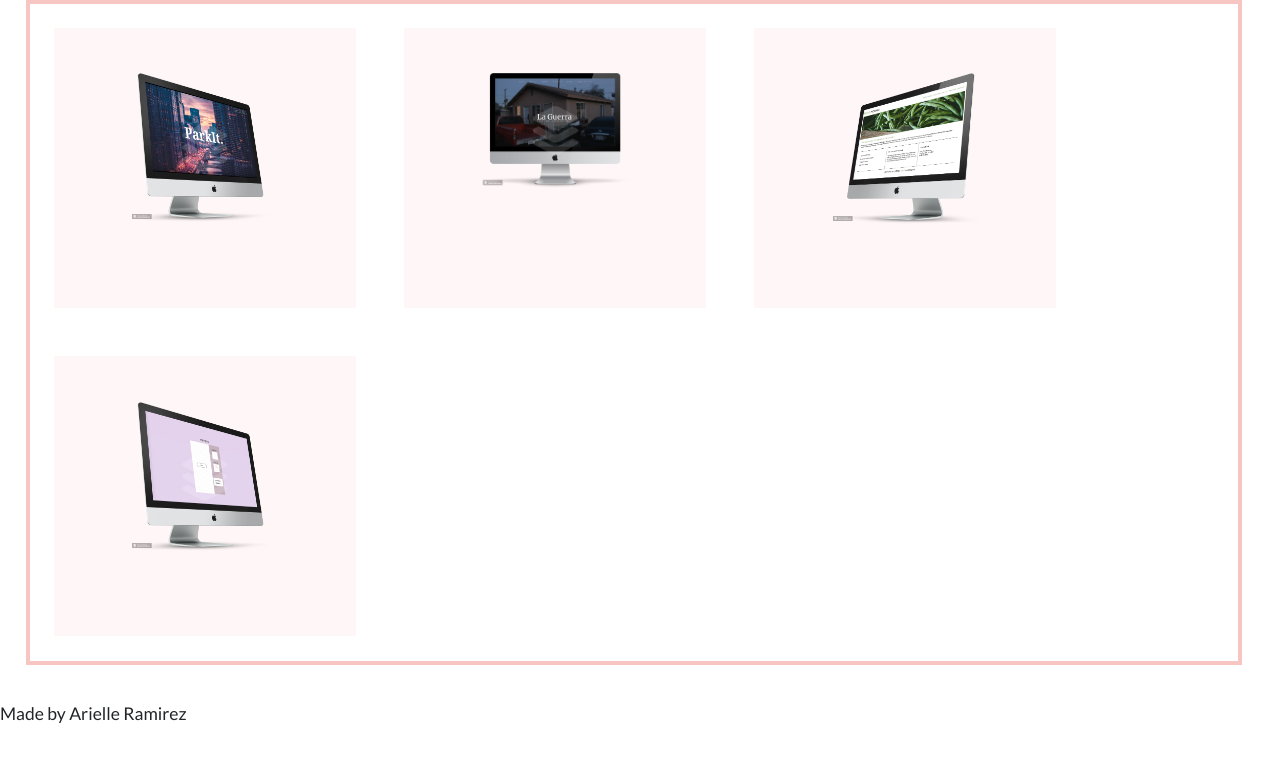
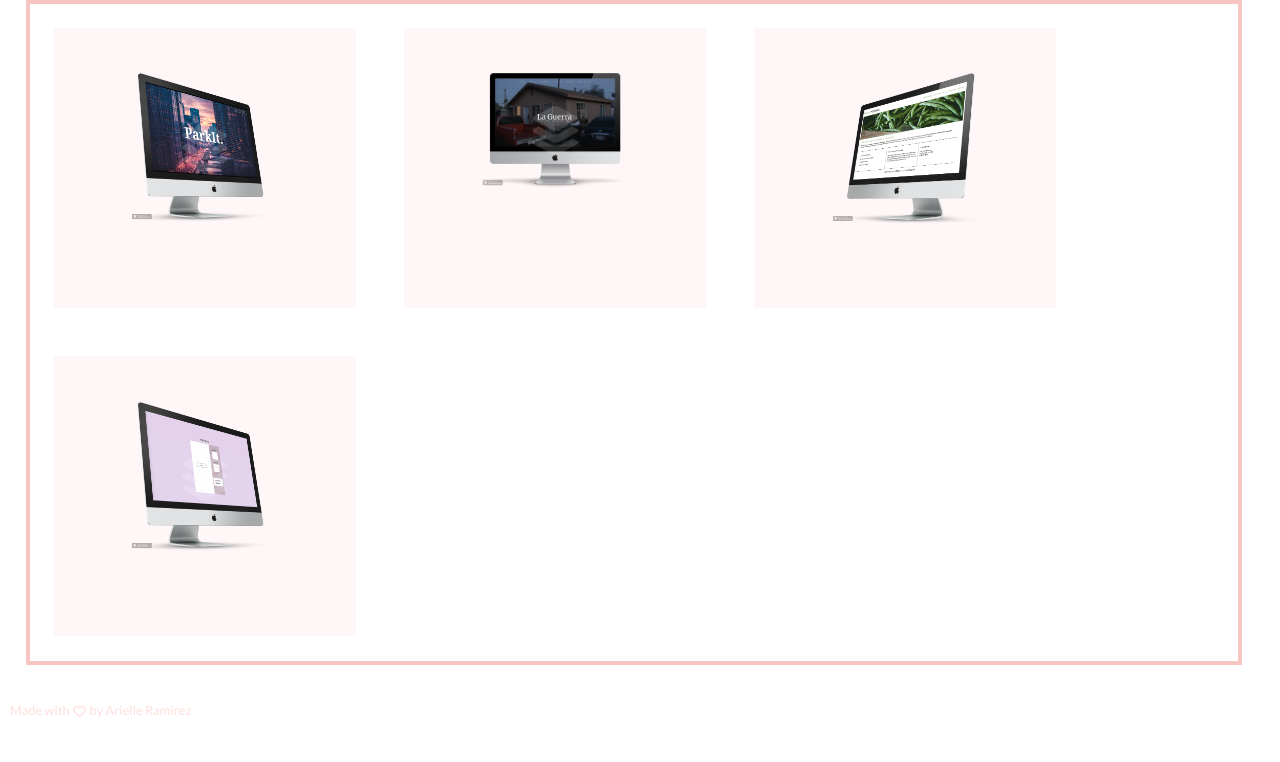
Before and after one commit to arielleramirez/portfolio, a React (Create React App) app: page /projects in a window 1280 px wide. Shown: the top 762 px of the page. Built offline with nearby package versions, Linux system fonts and the light colour scheme; a web font is replaced by a local one.

Commit message:
added finishing touches

```diff
--- a/src/Components/Projects.js
+++ b/src/Components/Projects.js
@@ -9,6 +9,7 @@ import tetris from "../images/tetris.png";
 import tetris1 from "../images/tetris1.png";
 import tetris2 from "../images/tetris2.png";
 import tetris3 from "../images/tetris3.png";
+import heart from "../images/heart.png";
 
 import { UncontrolledCarousel } from "reactstrap";
 import { Button, Modal, ModalHeader, ModalBody, ModalFooter } from "reactstrap";
@@ -367,8 +368,11 @@ class Projects extends Component {
             </button>
           </ModalFooter>
         </Modal>
-
-        <h5>Made by Arielle Ramirez</h5>
+        <div>
+          <h5>
+            Made with <img src={heart} /> by Arielle Ramirez{" "}
+          </h5>
+        </div>
       </Fragment>
     );
   }
--- a/src/index.css
+++ b/src/index.css
@@ -122,6 +122,16 @@
 
 div .container {
   border-top: 4px solid transparent;
+}
+
+div h5 {
+  color: #ffdedc;
+  font-size: 1vw;
+  padding-left: 10px;
+}
+
+div h5 img {
+  width: 15px;
 }
 
 /* .triangle1 {
```
Also changed, not shown: src/images/heart.png (added).
